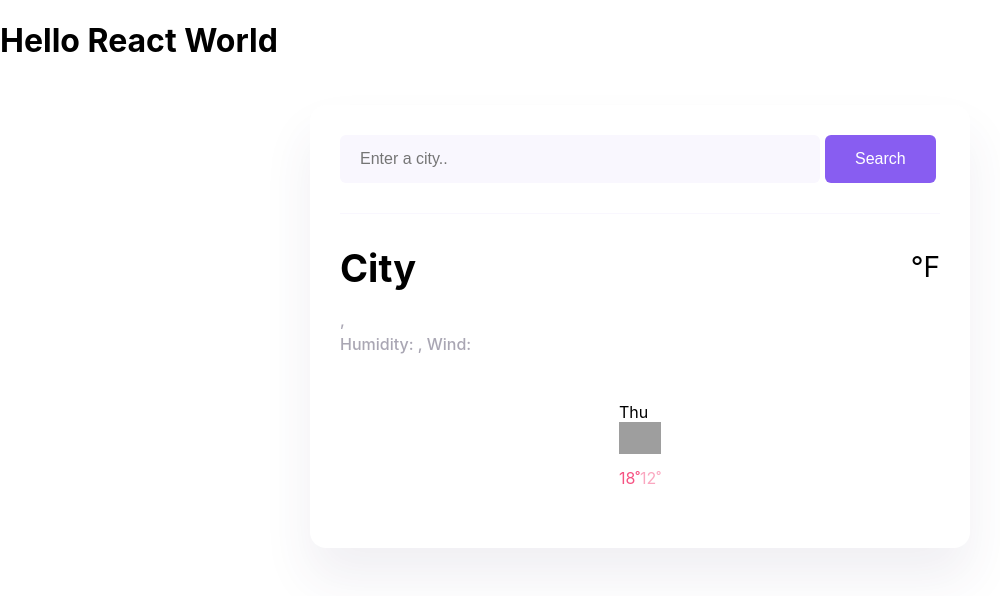
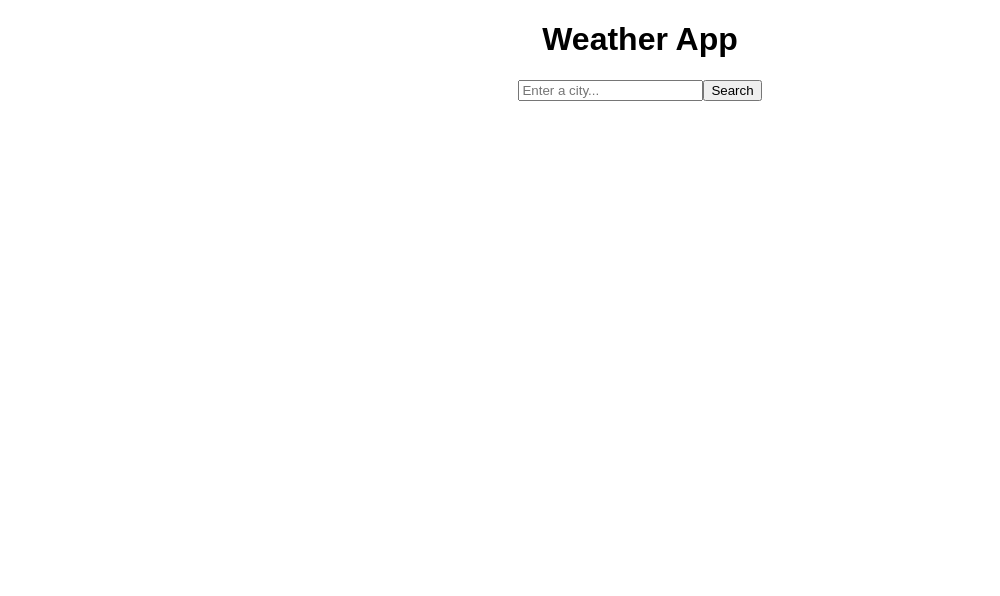
Before and after one commit to c-robinson23/react-weather-forecast-app, a React (Create React App) app: page / in a window 1280 px wide. Shown: the top 596 px of the page, without its empty margins (0-1000 px from the left). Built offline with nearby package versions, Linux system fonts and the light colour scheme; grey boxes are pictures that could not be loaded.

Commit message:
Deleted previous code. Imported App.js, Form.js, and SearchEngine.js
React CodeSandbox transferred to VSCode React

```diff
--- a/src/App.css
+++ b/src/App.css
@@ -1,130 +1,7 @@
-.App body {
-  background-color: #f9f7fe;
-  font-family: "Roboto", sans-serif;
+.App {
+  font-family: sans-serif;
+  text-align: center;
 }
-
-.App a {
-  color: #885df1;
+.App ul {
+  list-style-type: none;
 }
-
-.App .weather-app {
-  background: white;
-  max-width: 600px;
-  margin: 45px auto;
-  box-shadow: 0 30px 50px rgba(65, 50, 100, 0.08);
-  border-radius: 16px;
-  padding: 30px;
-}
-
-.App header {
-  border-bottom: 1px solid #f9f7fe;
-  padding: 0 0 30px 0;
-}
-
-.App .search-form-input {
-  background-color: #f9f7fe;
-  border: none;
-  border-radius: 6px;
-  width: 80%;
-  font-size: 16px;
-  padding: 15px 20px;
-}
-
-.App .search-form-button {
-  background: #885df1;
-  padding: 15px 30px;
-  border: none;
-  font-size: 16px;
-  margin-left: 5px;
-  border-radius: 6px;
-  color: white;
-}
-
-.App main {
-  padding: 30px 0;
-}
-
-.App .weather-app-data {
-  display: flex;
-  justify-content: space-between;
-}
-
-.App .weather-app-city {
-  margin: 0;
-  font-size: 38px;
-  line-height: 48px;
-}
-
-.App .weather-app-details {
-  font-size: 16px;
-  color: rgba(39, 33, 66, 0.4);
-  line-height: 24px;
-  font-weight: 500;
-}
-
-.App .weather-app-details strong {
-  color: #f65282;
-}
-
-.App .weather-app-temperature-container {
-  display: flex;
-}
-
-.App .weather-app-icon {
-  width: 88px;
-  height: 88px;
-}
-
-.App .weather-app-temperature {
-  font-size: 88px;
-  line-height: 88px;
-  font-weight: bold;
-}
-
-.App .weather-app-unit {
-  margin-top: 6px;
-  font-size: 28px;
-}
-
-.App .weather-forecast {
-  display: flex;
-  justify-content: space-around;
-  margin-top: 20px;
-}
-
-.App .weather-forecast-date {
-  text-align: center;
-  color: rgba(39, 33, 66, 0.4);
-  font-size: 16px;
-  line-height: 20px;
-  margin-bottom: 10px;
-}
-
-.App .weather-forecast-icon {
-  width: 38px;
-  height: 38px;
-  display: block;
-  margin: 0 auto;
-}
-.App .weather-forecast-temperatures {
-  text-align: center;
-  color: #f65282;
-  margin-top: 10px;
-  display: flex;
-  justify-content: center;
-}
-
-.App .weather-forecast-temperature-min {
-  opacity: 0.5;
-}
-.App .weather-forecast-temperature {
-  padding: 0 10px;
-}
-
-.App footer {
-  border-top: 1px solid #f9f7fe;
-  padding: 30px 0 0 0;
-  text-align: center;
-  font-size: 14px;
-  color: rgba(0, 0, 0, 0.6);
-}
--- a/src/App.js
+++ b/src/App.js
@@ -1,4 +1,4 @@
-import Form from "./Form";
+import SearchEngine from "./SearchEngine";
 
 import "./App.css";
 
@@ -6,8 +6,8 @@
   return (
     <div className="App">
       <header className="App-header">
-        <h1>Hello React World</h1>
-        <Form />
+        <h1>Weather App</h1>
+        <SearchEngine />
       </header>
     </div>
   );
--- a/src/Form.js
+++ /dev/null
@@ -1,60 +0,0 @@
-import React from "react";
-
-import "./App.css";
-
-export default function Form() {
-  return (
-    <div class="weather-app">
-      <header>
-        <form class="search-form" id="search-form">
-          <input
-            type="search"
-            placeholder="Enter a city.."
-            required
-            id="search-form-input"
-            class="search-form-input"
-          />
-          <input type="submit" value="Search" class="search-form-button" />
-        </form>
-      </header>
-      <main>
-        <div class="weather-app-data">
-          <div>
-            <h1 class="weather-app-city" id="city">
-              City
-            </h1>
-            <p class="weather-app-details">
-              <span id="time"></span>,<span id="description"></span>
-              <br />
-              Humidity: <strong id="humidity"></strong>, Wind:
-              <strong id="wind-speed"></strong>
-            </p>
-          </div>
-          <div class="weather-app-temperature-container">
-            <div id="icon"></div>
-            <div class="weather-app-temperature" id="temperature"></div>
-            <div class="weather-app-unit">°F</div>
-          </div>
-        </div>
-
-        <div class="weather-forecast" id="forecast">
-          <div class="row">
-            <div class="col-6">
-              <div class="weather-forecast-date"></div>
-              Thu
-            </div>
-            <img
-              src="http://shecodes-assets.s3.amazonaws.com/api/weather/icons/rain-day.png"
-              alt=""
-              width="42"
-            />
-            <div class="weather-forecast-temperatures">
-              <span class="weather-forecast-temperature-max">18˚</span>
-              <span class="weather-forecast-temperature-min">12˚</span>
-            </div>
-          </div>
-        </div>
-      </main>
-    </div>
-  );
-}
--- /dev/null
+++ b/src/SearchEngine.js
@@ -0,0 +1,67 @@
+import React, { useState } from "react";
+import axios from "axios";
+
+export default function SearchEngine() {
+  let [city, setCity] = useState(" ");
+  let [loaded, setLoaded] = useState(false);
+  let [weather, setWeather] = useState(null);
+
+  function handleSubmit(event) {
+    event.preventDefault();
+    searchCity();
+  }
+
+  function updateCity(event) {
+    setCity(event.target.value);
+  }
+
+  function showTemperature(response) {
+    //console.log(response.data);
+    setLoaded(true);
+    setWeather({
+      temperature: response.data.main.temp,
+      description: response.data.weather[0].description,
+      humidity: response.data.main.humidity,
+      wind: response.data.wind.speed,
+      icon: `https://openweathermap.org/img/wn/${response.data.weather[0].icon}@2x.png`,
+    });
+  }
+  function searchCity() {
+    let apiKey = "97c2f6a3b34509ac62090edc5d18d949";
+    let apiUrl = `https://api.openweathermap.org/data/2.5/weather?q=${city}&appid=${apiKey}&units=imperial`;
+
+    axios.get(apiUrl).then(showTemperature);
+  }
+
+  let form = (
+    <form onSubmit={handleSubmit}>
+      <input
+        type="search"
+        placeholder="Enter a city..."
+        onChange={updateCity}
+      />
+      <input type="submit" name="search" value={"Search"} />
+    </form>
+  );
+  if (loaded) {
+    return (
+      <div>
+        {" "}
+        {form}{" "}
+        <ul>
+          <li> City: {city}</li>
+          <li> Temperature: {Math.round(weather.temperature)}˚F</li>
+          <li> Description: {weather.description}</li>
+          <li> Humidity: {weather.humidity}%</li>
+          <li> Wind: {weather.wind} mph</li>
+          <li>
+            {" "}
+            <img src={weather.icon} alt="weater icon" />
+          </li>
+        </ul>
+      </div>
+    );
+  } else {
+    return form;
+  }
+}
```
